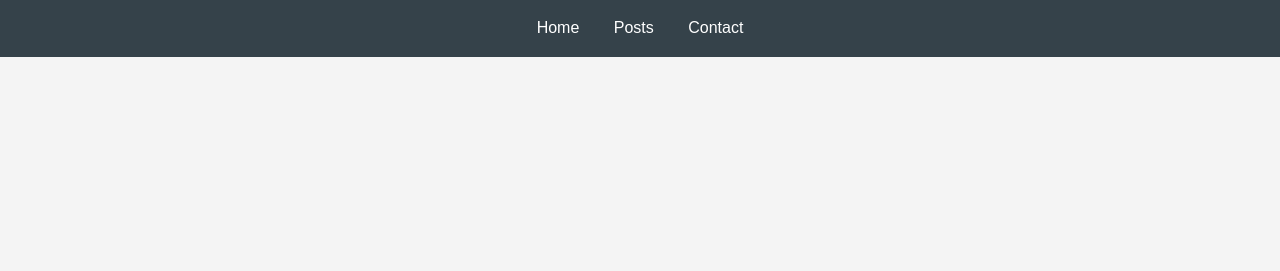
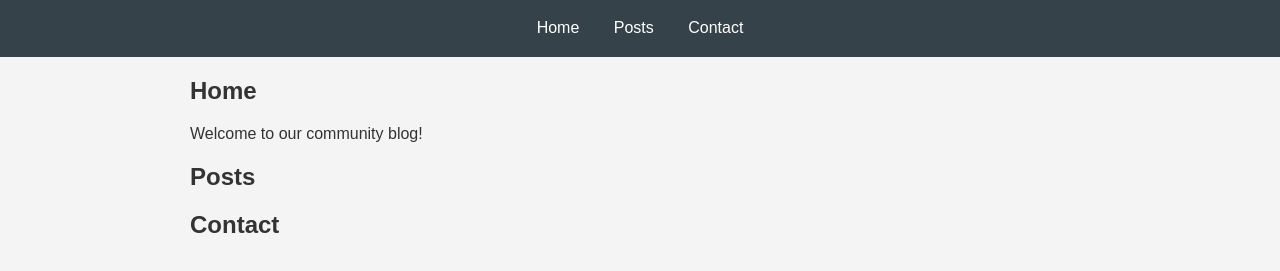
Before and after one commit to gunnarwrld/PostHub-DynamicWebsite, a plain HTML site: page index.html in a window 1280 px wide. Shown: the part 81-352 px from the top of the page. Drawn offline with Linux system fonts and the light colour scheme.

Commit message:
add basic HTML structure and semantic markup

```diff
--- a/index.html
+++ b/index.html
@@ -18,6 +18,31 @@
     </header>
     <main id="app">
 
+        <!-- Home Section -->
+        <section id="home" class="page">
+            <h2>Home</h2>
+            <p>Welcome to our community blog!</p>
+        </section>
+
+        <!-- Posts Section - All Posts Content -->
+        <section id="posts" class="page hidden">
+            <h2>Posts</h2>
+        </section>
+
+        <!-- Post Detail Section -->
+        <section id = "post-detail"></section>
+
+        <!-- Profile Section -->
+        <section id="profile"></section>
+
+        <!-- User Profile Modal -->
+        <section id="profile-modal"></section>
+
+         <!-- Contact Section  -->
+        <section id="contact" class="page hidden" >
+            <h2>Contact</h2>
+        </section>
+
     </main>
     <script src="script.js"></script>
 </body>
```
